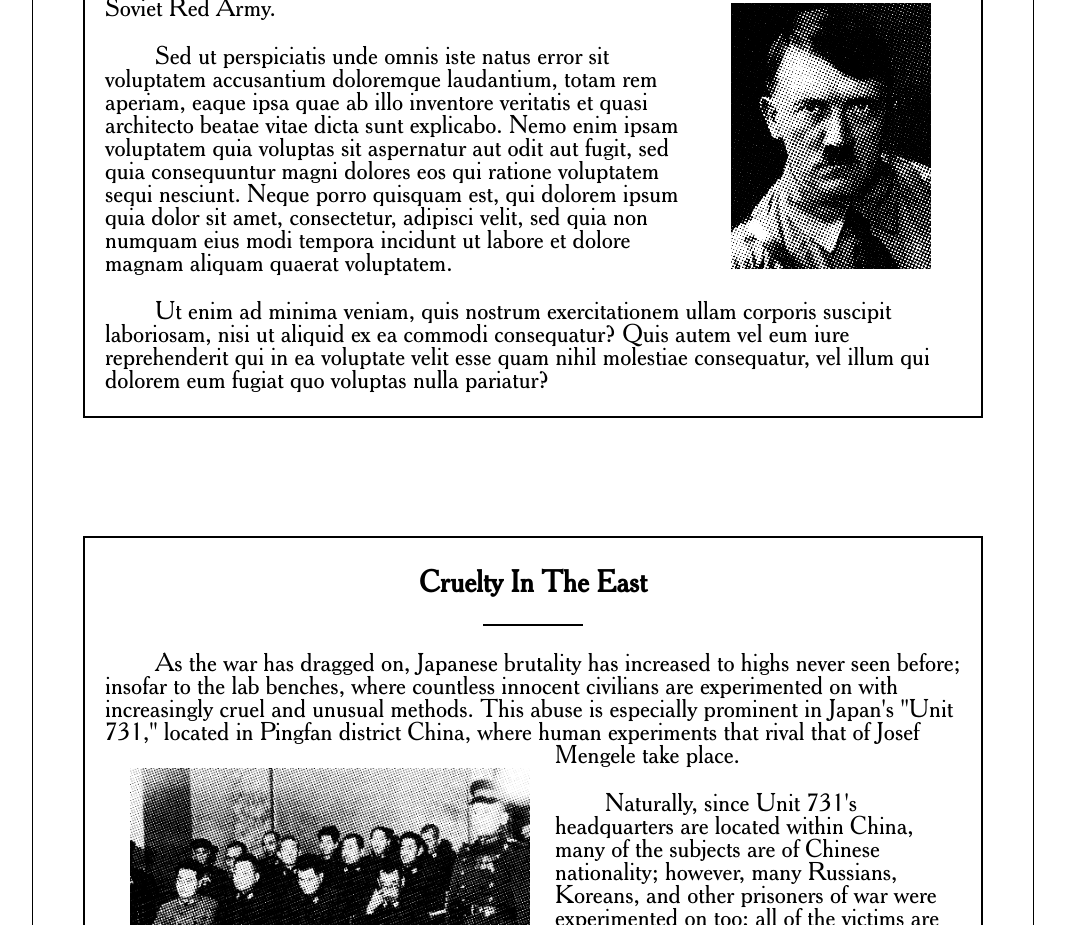
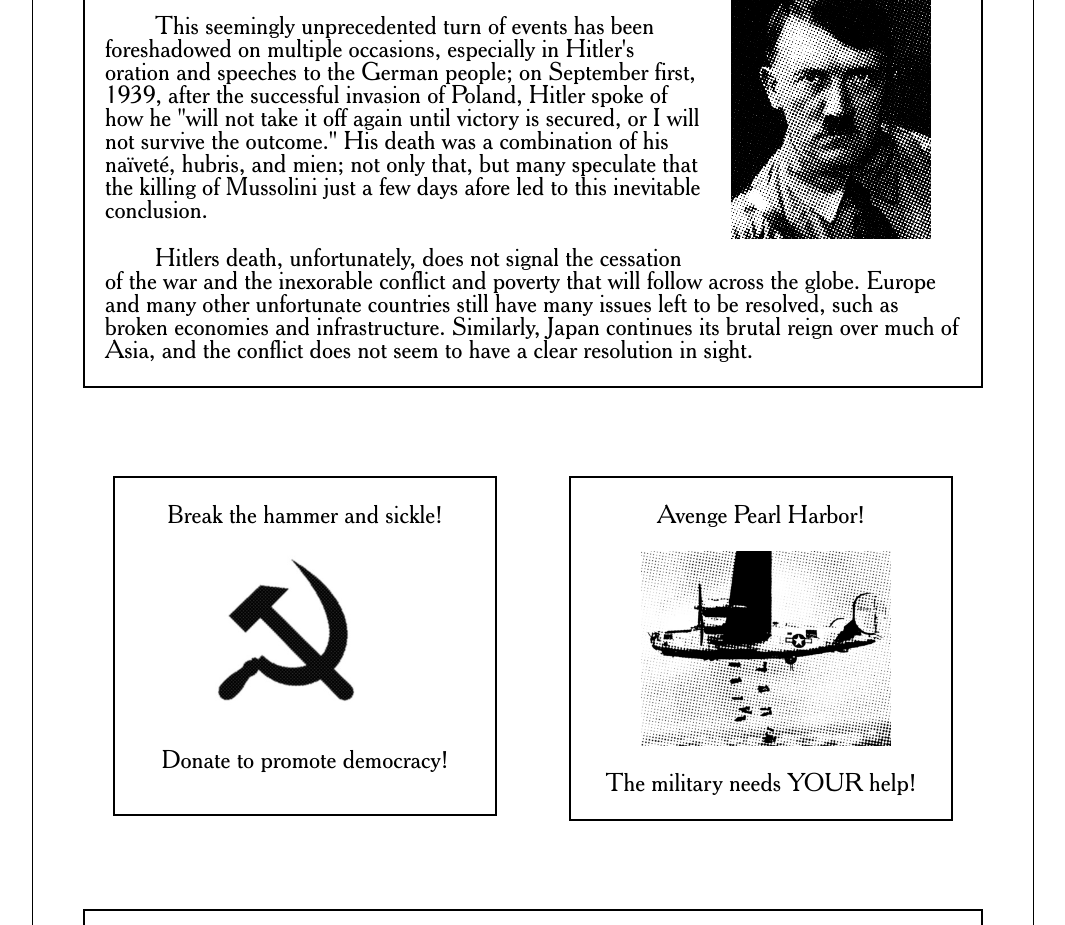
Before and after one commit to JakeK67/WorldProject, a plain HTML site: page index.html in a window 1280 px wide. Shown: the part 555-1480 px from the top of the page, without its empty margins (107-1172 px from the left). Drawn offline with Linux system fonts and the light colour scheme.

Commit message:
propaganda

```diff
--- a/index.html
+++ b/index.html
@@ -8,7 +8,7 @@
     <div id='cont' class='cont'>
       <div>
         <div class="credit">
-          <p>This fake article was created by</p>
+          <p>This article was created by</p>
           <p>Jake Kuo, Mr. Gilbert, CP World History, Period 1</p>
         </div>
         <h1 class="headD">The New York Thymes</h1>
@@ -28,18 +28,36 @@
         <p>
           Adolf Hitler, chancellor and dictator of Germany, committed suicide yesterday afternoon by a gunshot to the head; his body was discovered by members of his personal staff in the Führerbunker, alongside his wife;
           both bodies were swiftly burned to prevent defilement,
-          <img src="Images/Hitler.png">
+          <img src="Images/Hitler.png" class="img2">
           and were discovered and identified soonafter by the Soviet Red Army.
         </p>
         <p>
-          Sed ut perspiciatis unde omnis iste natus error sit voluptatem accusantium doloremque laudantium, totam rem aperiam, eaque ipsa quae ab illo inventore veritatis et quasi architecto beatae vitae dicta sunt explicabo.
-          Nemo enim ipsam voluptatem quia voluptas sit aspernatur aut odit aut fugit, sed quia consequuntur magni dolores eos qui ratione voluptatem sequi nesciunt. Neque porro quisquam est, qui dolorem ipsum quia dolor sit amet,
-          consectetur, adipisci velit, sed quia non numquam eius modi tempora incidunt ut labore et dolore magnam aliquam quaerat voluptatem.
+          This seemingly unprecedented turn of events has been foreshadowed on multiple occasions, especially in Hitler's oration and speeches to the German people;
+           on September first, 1939, after the successful invasion of Poland, Hitler spoke of how he "will not take it off again until victory is secured, or I will not survive the outcome."
+           His death was a combination of his naïveté, hubris, and mien;
+           not only that, but many speculate that the killing of Mussolini just a few days afore led to this inevitable conclusion.
         </p>
         <p>
-          Ut enim ad minima veniam, quis nostrum exercitationem ullam corporis suscipit laboriosam, nisi ut aliquid ex ea commodi consequatur?
-          Quis autem vel eum iure reprehenderit qui in ea voluptate velit esse quam nihil molestiae consequatur, vel illum qui dolorem eum fugiat quo voluptas nulla pariatur?
+          Hitlers death, unfortunately, does not signal the cessation of the war and the inexorable conflict and poverty that will follow across the globe.
+           Europe and many other unfortunate countries still have many issues left to be resolved, such as broken economies and infrastructure.
+           Similarly, Japan continues its brutal reign over much of Asia, and the conflict does not seem to have a clear resolution in sight.
         </p>
+      </div>
+
+      <br>
+
+      <div id="article2">
+        <div id="propaganda1" styles="float:left;">
+          <p>Break the hammer and sickle!</p>
+          <img src="Images/communism.jpg" class="img3">
+          <p>Donate to promote democracy!</p>
+          <br>
+        </div>
+        <div id="propaganda2">
+          <p>Avenge Pearl Harbor!</p>
+          <img src="Images/bombing.jpg" class="img4">
+          <p>The military needs YOUR help!</p>
+        </div>
       </div>
 
       <br>
--- a/styles.css
+++ b/styles.css
@@ -37,12 +37,46 @@ p{
   width: 1000px;
 }
 
+#propaganda1 {
+  justify-content: center;
+  align-items: center;
+  border-style: solid;
+  border-width: 2px;
+  margin-right: 10px;
+  margin: 30px;
+  overflow: hidden;
+  width: 380px;
+  float: left;
+}
+
+#propaganda1 p{
+  text-align: center;
+}
+
+#propaganda2 {
+  justify-content: center;
+  align-items: center;
+  border-style: solid;
+  border-width: 2px;
+  margin-left: 10px;
+  margin: 30px;
+  overflow: hidden;
+  width: 380px;
+  float: right;
+}
+
+#propaganda2 p{
+  text-align: center;
+}
+
 #article1 {
   justify-content: center;
   align-items: center;
   border-style: solid;
   border-width: 2px;
   margin: 50px;
+  margin-bottom:20px;
+  margin-top: 20px;
   overflow: hidden;
 }
 
@@ -58,7 +92,7 @@ p{
   text-indent: 2em;
 }
 
-img {
+.img2 {
   float: right;
   margin: 30px;
   width: 200px;
@@ -88,3 +122,33 @@ img {
   margin: 0;
   font-family: 'Trebuchet MS', 'Lucida Sans Unicode', 'Lucida Grande', 'Lucida Sans', Arial, sans-serif;
 }
+
+#article2 {
+  margin: 50px;
+  margin-bottom:20px;
+  margin-top: 20px;
+  overflow: hidden;
+}
+
+#article2 h2 {
+  text-align: center;
+}
+
+#article2 p{
+  margin-left: 20px;
+  margin-right: 20px;
+  line-height: 23px;
+  word-wrap: break-word;
+}
+
+.img3{
+  float: center;
+  margin-left: 100px;
+  max-width: 150px;
+}
+
+.img4{
+  float:center;
+  margin-left: 70px;
+  max-width: 250px;
+}
```
Also changed, not shown: Images/bombing.jpg (added), Images/communism.jpg (added).
